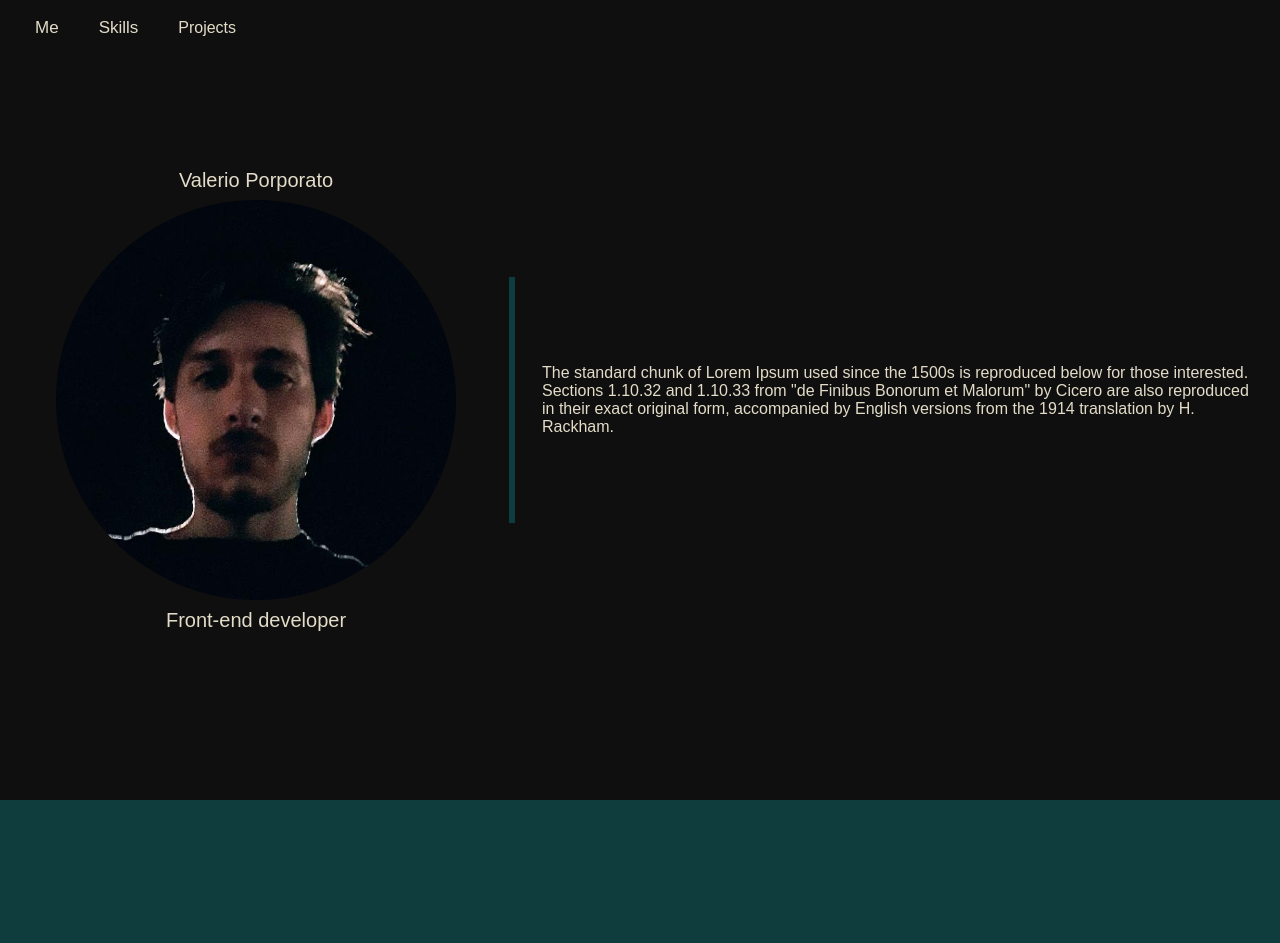
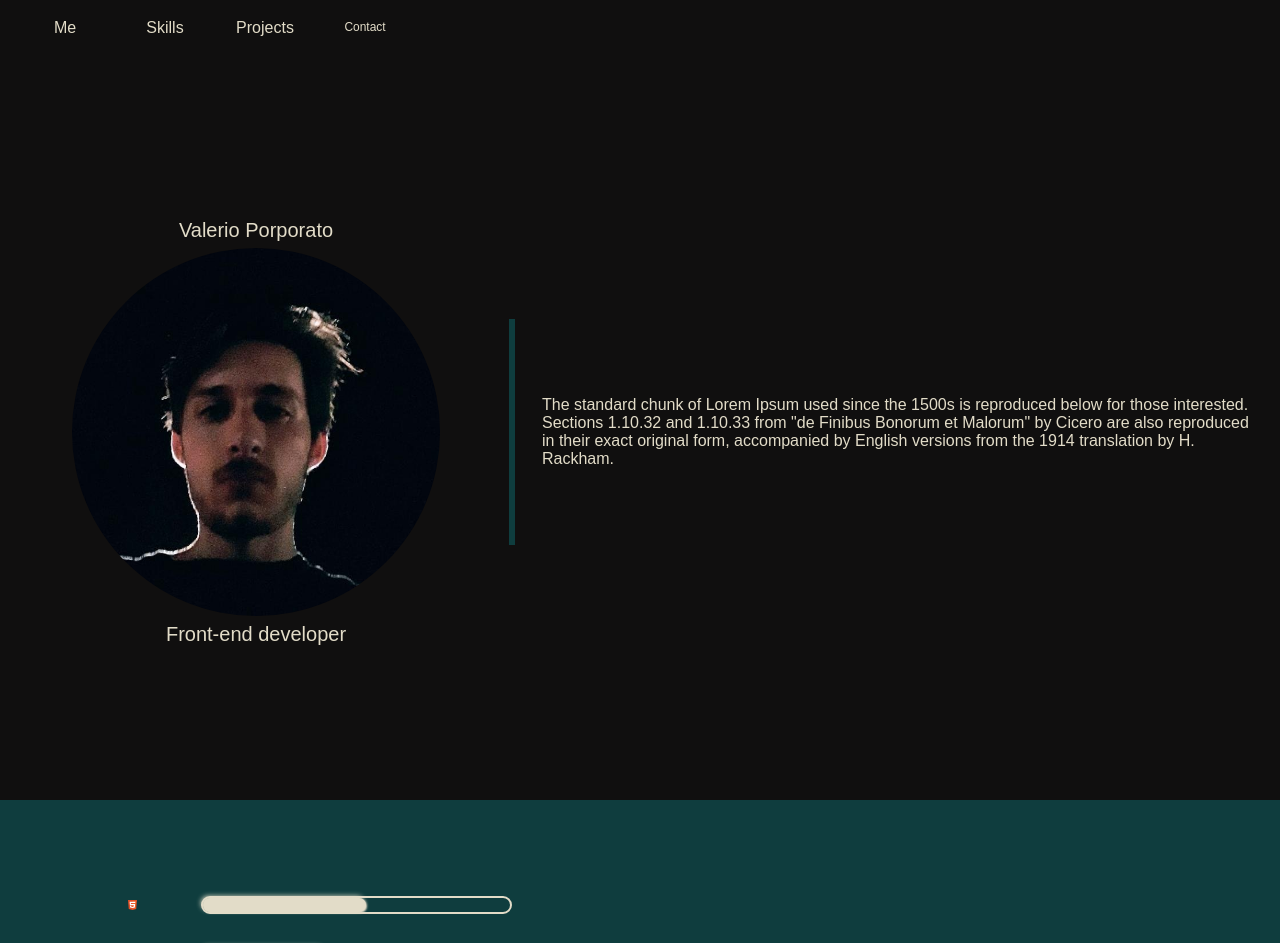
Before and after one commit to valeporpo/new-portfolio, a React (Create React App) app: page / in a window 1280 px wide. Shown: the top 943 px of the page. Built offline with nearby package versions, Linux system fonts and the light colour scheme; no server answers; a web font is replaced by a local one.

Commit message:
Dynamic menu

```diff
--- a/src/components/Contact.js
+++ b/src/components/Contact.js
@@ -6,7 +6,11 @@ export default function Contact(props) {
 
     return (
         <div id="contact" className="section" ref={currentSection[0].reference}>
-            Contact
+            <div id="navigation-container-contact" className="navigation-container">
+            </div>
+            <div id="contact-content" className="section-content">
+              Contact
+            </div>
         </div>
 
     )
--- a/src/components/Me.js
+++ b/src/components/Me.js
@@ -7,8 +7,13 @@ export default function Me(props) {
     )
 
     return (
-        <div id="me" className="section" ref={currentSection[0].reference}>
-          <div>
+        <div id="me"
+             className="section"
+             ref={currentSection[0].reference}
+        >
+          <div id="navigation-container-me" className="navigation-container"></div>
+          <div id="me-content" className="section-content">
+            <div id="person">
               <div id="animation-hider-top" className="animation-hider">
               </div>
               <div id="name-surname">
@@ -21,10 +26,10 @@ export default function Me(props) {
               <div id="animation-hider-bottom" className="animation-hider">
               </div>
             </div>
-          <div>
+            <div id="separator">
               <div></div>
             </div>
-          <div>
+            <div id="description">
               <p>
                 The standard chunk of Lorem Ipsum used since the 1500s is
                 reproduced below for those interested. Sections 1.10.32 and
@@ -34,5 +39,6 @@ export default function Me(props) {
               </p>
             </div>
           </div>
+        </div>
     );
 }
--- a/src/components/Navigation.js
+++ b/src/components/Navigation.js
@@ -1,4 +1,15 @@
+import React from "react"
+
 export default function Navigation(props) {
+
+    const navigationRef = React.createRef()
+    const menuBars = [
+      {name : 'me', reference: React.createRef()},
+      {name : 'skills', reference : React.createRef()},
+      {name : 'projects', reference : React.createRef()},
+      {name : 'contact', reference : React.createRef()}
+    ]
+
 
     function scrollToSection(event) {
       let sectionTarget = props.sections.filter(
@@ -11,8 +22,50 @@ export default function Navigation(props) {
       })
     }
 
+    function changeBar(referenceId, color) {
+      let item = menuBars.filter(
+        (menuBar) => menuBar.name === referenceId
+      )[0]
+        item.reference.current.style.borderColor = color
+    }
+
+    function getSectionPosition(userPosition) {
+      let currentSection
+      props.sections.forEach(function(section) {
+        let sectionOffset = section.reference.current.offsetTop
+        console.log(sectionOffset +  " " + userPosition)
+        // Se la distanza tra l'inizio del documento e la posizione
+        // della parte estremo-alta della view-port è maggiore o uguale
+        // alla distanza tra l'inizio della sezione corrente e l'inizio del documento
+        if(userPosition >= sectionOffset) {
+          currentSection = section
+          return
+        }
+
+      })
+      return currentSection
+    }
+
+    React.useEffect(() => {
+      window.addEventListener("scroll", function(){
+        //console.log(navigationRef.current.offsetHeight)
+
+        let scrollVertPosition = this.scrollY + navigationRef.current.offsetHeight + navigationRef.current.offsetTop
+        //console.log(scrollVertPosition +" "+this.scrollY)
+        let currentSection = getSectionPosition(scrollVertPosition)
+        let currentSectionIndex = props.sections.indexOf(currentSection)
+        menuBars.forEach(function(menuBar) {
+          let color = menuBar.name === currentSection.reference.current.id ?
+                      (currentSectionIndex % 2 === 0 ? "#0F3D3E" : "#100F0F") :
+                      (currentSectionIndex % 2 === 0 ? "#100F0F" : "#0F3D3E")
+          changeBar(menuBar.name, color)
+
+        })
+        })}, [])
+
     return (
-        <div className="navigation">
+        <div className="navigation" ref={navigationRef}>
+          <div className="navigation-menu">
           {
             props.sections.map((section) =>
                 <div data-target={section.anchor}
@@ -21,6 +74,22 @@ export default function Navigation(props) {
                 </div>
             )
           }
+          </div>
+          <div className="navigation-bar">
+            {
+              props.sections.map((section) =>
+
+                  <div className="menu-voice-bar"
+                       ref={menuBars.filter((menuBar) =>
+                              menuBar.name === section.anchor
+                            )[0].reference
+                       }
+                       data-section={section.anchor}
+                  >
+                  </div>
+              )
+            }
+          </div>
         </div>
     );
 }
--- a/src/components/Skills.js
+++ b/src/components/Skills.js
@@ -29,6 +29,8 @@ export default function Skills(props) {
 
     return (
         <div id="skills" className="section" ref={currentSection[0].reference}>
+          <div id="navigation-container-skills" className="navigation-container"></div>
+          <div id="skills-content" className="section-content">
             <div className="subsection frontend">
             {technologies
                     .filter((technology) => technology.side === "frontEnd")
@@ -44,6 +46,7 @@ export default function Skills(props) {
                                                     />)}
             </div>
           </div>
+        </div>
 
     )
 }
--- a/src/index.css
+++ b/src/index.css
@@ -31,10 +31,6 @@ body > div#root > div.main-container {
 
 /* Sections */
 div.main-container > div.section {
-  display: inherit;
-  flex-direction: inherit;
-  align-items: center;
-  justify-content: center;
   height: 100vh;
 }
 
@@ -47,52 +43,84 @@ div.main-container > div.navigation {
   position: fixed;
   top: 15px;
   left: 15px;
-  /*transform: translate(0%, -50%);*/
+  display: inherit;
+  flex-direction: column;
+  align-items: inherit;
+  justify-content: start;
+  text-align: center;
+  width: 400px;
+  height: 30px;
+  z-index: 3;
+}
+
+div.main-container > div.navigation > div.navigation-menu {
   display: inherit;
   flex-direction: row;
   align-items: inherit;
-  justify-content: start;
-  text-align: center;
-  width: 200px;
-  z-index: 2;
+  justify-content: inherit;
 }
 
-div.main-container > div.navigation > div {
+div.main-container > div.navigation > div.navigation-menu > div {
   cursor: pointer;
-  width: 100%;
+  width: 25%;
+  height: 17px;
   margin-top: 4px;
   margin-bottom: 4px;
   margin-left: 20px;
   margin-right: 20px;
   font-size: 0;
   text-align: center;
-  height: 17px;
   line-height: 17px;
   animation: navigator-item-appear 0.4s ease;
   animation-fill-mode: forwards;
 }
 
-div.main-container > div.navigation > div:hover {
+div.main-container > div.navigation > div.navigation-bar {
+  display: inherit;
+  flex-direction: row;
+  align-items: inherit;
+  justify-content: inherit;
+  width: 100%;
+}
+
+div.main-container > div.navigation > div.navigation-bar > div {
+  height: 0px;
+  width: 0%;
+  border: 0px solid var(--main-background-color);
+  animation: menu-appear 0.5s linear 6.2s;
+  animation-fill-mode: forwards;
+}
+
+div.main-container > div.navigation > div.navigation-bar > div:first-child {
+  border: 0px solid var(--secondary-background-color);
+}
+
+@keyframes menu-appear {
+  3% { border-width: 3px ; width: 0%; }
+  100% { border-width: 3px; width: 25%; }
+}
+
+div.main-container > div.navigation > div.navigation-menu > div:hover {
   font-weight: 1000;
 }
 
-div.main-container > div.navigation > div:nth-child(1) {
+div.main-container > div.navigation > div.navigation-menu > div:nth-child(1) {
   animation-delay: 5s;
   width: 25%;
 }
 
-div.main-container > div.navigation > div:nth-child(2) {
-  animation-delay: 5.4s;
+div.main-container > div.navigation > div.navigation-menu > div:nth-child(2) {
+  animation-delay: 5.3s;
   width: 25%;
 }
 
-div.main-container > div.navigation > div:nth-child(3) {
-  animation-delay: 5.8s;
+div.main-container > div.navigation > div.navigation-menu > div:nth-child(3) {
+  animation-delay: 5.6s;
   width: 25%;
 }
 
-div.main-container > div.navigation > div:nth-child(4) {
-  animation-delay: 6.2s;
+div.main-container > div.navigation > div.navigation-menu > div:nth-child(4) {
+  animation-delay: 5.9s;
   width: 25%;
 }
 
@@ -101,16 +129,40 @@ div.main-container > div.navigation > div:nth-child(4) {
     font-size: 0;
   }
   to {
-    font-size: 17px;
+    font-size: 16px;
   }
 }
 
-/* Me */
-div.main-container > div.section#me {
-  flex-direction: row;
+div.main-container > div.section > div.navigation-container {
+  position: sticky;
+  top: 0;
+  width: 100%;
+  height: 8%;
+  z-index: 2;
 }
 
-div.main-container > div.section#me > div {
+div.main-container > div.section#me > div.navigation-container,
+div.main-container > div.section#projects > div.navigation-container {
+  background-color: var(--main-background-color);
+}
+
+div.main-container > div.section#skills > div.navigation-container,
+div.main-container > div.section#contact > div.navigation-container {
+  background-color: var(--secondary-background-color);
+}
+
+/* Me */
+div.main-container > div.section#me > div.section-content {
+  display: flex;
+  justify-content: center;
+  align-items: center;
+  flex-direction: row;
+  width: 100%;
+  height: 92%;
+}
+
+div.main-container > div.section#me > div.section-content
+> div:not(.navigation-container) {
   display: inherit;
   flex-direction: inherit;
   align-items: inherit;
@@ -119,7 +171,7 @@ div.main-container > div.section#me > div {
   font-size: 20px;
 }
 
-div.main-container > div.section#me > div:nth-child(1) {
+div.main-container > div.section#me > div.section-content > div#person {
   display: inherit;
   flex-direction: column;
   align-items: inherit;
@@ -127,11 +179,11 @@ div.main-container > div.section#me > div:nth-child(1) {
   width: 40%;
 }
 
-div.main-container > div.section#me > div:nth-child(1) > div {
+div.main-container > div.section#me > div.section-content > div#person > div {
   width: 100%;
 }
 
-div.main-container > div.section#me > div:nth-child(2) {
+div.main-container > div.section#me > div.section-content > div#separator {
   display: inherit;
   flex-direction: column;
   align-items: inherit;
@@ -139,7 +191,8 @@ div.main-container > div.section#me > div:nth-child(2) {
   width: 0%;
 }
 
-div.main-container > div.section#me > div:nth-child(2) > div {
+div.main-container > div.section#me > div.section-content
+> div#separator > div {
   border: 0px solid var(--secondary-background-color);
   height: 0%;
   animation: divider-appear 1s linear 3s;
@@ -151,14 +204,16 @@ div.main-container > div.section#me > div:nth-child(2) > div {
   100% { border: 3px solid var(--secondary-background-color); height: 30%; }
 }
 
-div.main-container > div.section#me > div:nth-child(3) {
+div.main-container > div.section#me > div.section-content
+> div#description {
   width: 60%;
   padding-left: 30px;
   padding-right: 30px;
   box-sizing: border-box;
 }
 
-div.main-container > div.section#me > div:nth-child(3) > p {
+div.main-container > div.section#me > div.section-content
+> div#description > p {
   font-size: 16px;
   opacity: 0;
   animation: main-text-appear 1s linear 4s;
@@ -177,15 +232,15 @@ div.main-container > div.section#me > div:nth-child(3) > p {
 
 }
 
-div.section#me > div:nth-child(1) > div.animation-hider {
+div.section#me > div.section-content > div#person > div.animation-hider {
   height: 20%;
   position: relative;
   z-index: 1;
   background-color: #100F0F;
 }
 
-div.section#me > div:nth-child(1) > div#name-surname,
-div.section#me > div:nth-child(1) > div#job-description {
+div.section#me > div.section-content > div#person > div#name-surname,
+div.section#me > div.section-content > div#person > div#job-description {
   display: inherit;
   flex-direction: row;
   align-items: inherit;
@@ -195,7 +250,7 @@ div.section#me > div:nth-child(1) > div#job-description {
   line-height: 100%;
 }
 
-div.section#me > div:nth-child(1) > div#name-surname > span {
+div.section#me > div.section-content > div#person > div#name-surname > span {
   position: absolute;
   top: -100%;
   z-index: 0;
@@ -214,7 +269,7 @@ div.section#me > div:nth-child(1) > div#name-surname > span {
   }
 }
 
-div.section#me > div:nth-child(1) > div#job-description > span {
+div.section#me > div.section-content > div#person > div#job-description > span {
   position: absolute;
   top: 100%;
   z-index: 0;
@@ -233,11 +288,11 @@ div.section#me > div:nth-child(1) > div#job-description > span {
   }
 }
 
-div.section#me > div:nth-child(1) > div#name-surname {
+div.section#me > div.section-content > div#person > div#name-surname {
   height: 5%;
 }
 
-div.section#me > div:nth-child(1) > img {
+div.section#me > div.section-content > div#person > img {
   height: 50%;
   border-radius: 50%;
   opacity: 0;
@@ -245,22 +300,12 @@ div.section#me > div:nth-child(1) > img {
   animation-fill-mode: forwards;
 }
 
-div.section#me > div:nth-child(1) > div#job-description {
+div.section#me > div.section-content > div#person > div#job-description {
   height: 5%;
 }
 
 
 @keyframes profile-img-appear {
-  /*0% { opacity: 0; }
-  25% { opacity: 1; }
-  30% { opacity: 0.3; }
-  35% { opacity: 1; }
-  40% { opacity: 0.3; }
-  45% { opacity: 1; }
-  50% { opacity: 0.3; }
-  55% { opacity: 1; }
-  77% { opacity: 0.3; }
-  100% { opacity: 1; }*/
   20% {
     opacity: 0;
   }
@@ -271,7 +316,7 @@ div.section#me > div:nth-child(1) > div#job-description {
 }
 
 /* Skills */
-div.main-container > div.section#skills {
+div.main-container > div.section#skills > div.section-content {
   width: 100%;
   display: flex;
   flex-direction: row;
@@ -279,7 +324,7 @@ div.main-container > div.section#skills {
   justify-content: center;
 }
 
-div.main-container > div.section#skills > div.subsection {
+div.main-container > div.section#skills > div.section-content > div.subsection {
   width: 50%;
   display: inherit;
   flex-direction: column;
@@ -288,7 +333,7 @@ div.main-container > div.section#skills > div.subsection {
 }
 
 /* Single technology */
-div.section.#skills > div.subsection > div.technology {
+div.section#skills > div.section-content > div.subsection > div.technology {
   margin-top: 5%;
   display: flex;
   flex-direction: row;
@@ -297,26 +342,26 @@ div.section.#skills > div.subsection > div.technology {
 }
 
 /* Technology logo */
-div.section#skills > div.subsection > div.technology > div:nth-child(1) > img {
+div.section#skills > div.section-content > div.subsection > div.technology > div:nth-child(1) > img {
   height: 10px;
 }
 
 /* Technology bar */
-div.section#skills > div.subsection > div.technology > div:nth-child(2) {
+div.section#skills > div.section-content > div.subsection > div.technology > div:nth-child(2) {
   width: 80%;
   border: 2px solid var(--main-text-color);
   border-radius: 10px;
 }
 
 /* Technology bar filling */
-div.section#skills > div.subsection > div.technology > div:nth-child(2) > div {
+div.section#skills > div.section-content > div.subsection > div.technology > div:nth-child(2) > div {
   background-color: var(--main-text-color);
   height: 100%;
   border-radius: inherit;
   box-shadow: 1px 1px 2px var(--main-text-color), -2px -2px 5px var(--main-text-color);
 }
 
-div.section#skills > div.subsection > div.technology
+div.section#skills > div.section-content > div.subsection > div.technology
 > div:nth-child(2).technology-bar.technology-bar-php
 > div.technology-bar-filling {
   width: var(--php-proficiency);
@@ -332,7 +377,7 @@ div.section#skills > div.subsection > div.technology
   }
 }
 
-div.section#skills > div.subsection
+div.section#skills > div.section-content > div.subsection
 > div.technology > div:nth-child(2).technology-bar.technology-bar-html
 > div.technology-bar-filling {
   width: var(--html-proficiency);
@@ -348,7 +393,7 @@ div.section#skills > div.subsection
   }
 }
 
-div.section#skills > div.subsection
+div.section#skills > div.section-content > div.subsection
 > div.technology > div:nth-child(2).technology-bar.technology-bar-mysql >
 div.technology-bar-filling {
   width: var(--mysql-proficiency);
@@ -364,7 +409,7 @@ div.technology-bar-filling {
   }
 }
 
-div.section#skills > div.subsection
+div.section#skills > div.section-content > div.subsection
 > div.technology > div:nth-child(2).technology-bar.technology-bar-js >
 div.technology-bar-filling {
   width: var(--js-proficiency);
@@ -380,7 +425,7 @@ div.technology-bar-filling {
   }
 }
 
-div.section#skills > div.subsection
+div.section#skills > div.section-content > div.subsection
 > div.technology > div:nth-child(2).technology-bar.technology-bar-jquery >
 div.technology-bar-filling {
   width: var(--jquery-proficiency);
@@ -396,7 +441,7 @@ div.technology-bar-filling {
   }
 }
 
-div.section#skills > div.subsection
+div.section#skills > div.section-content > div.subsection
 > div.technology > div:nth-child(2).technology-bar.technology-bar-css >
 div.technology-bar-filling {
   width: var(--css-proficiency);
@@ -412,7 +457,7 @@ div.technology-bar-filling {
   }
 }
 
-div.section#skills > div.subsection
+div.section#skills > div.section-content > div.subsection
 > div.technology > div:nth-child(2).technology-bar.technology-bar-react >
 div.technology-bar-filling {
   width: var(--react-proficiency);
```
Also changed, not shown: src/components/Projects.js (+7 -5 lines). Lines whose indentation alone changed are shown as unchanged.
